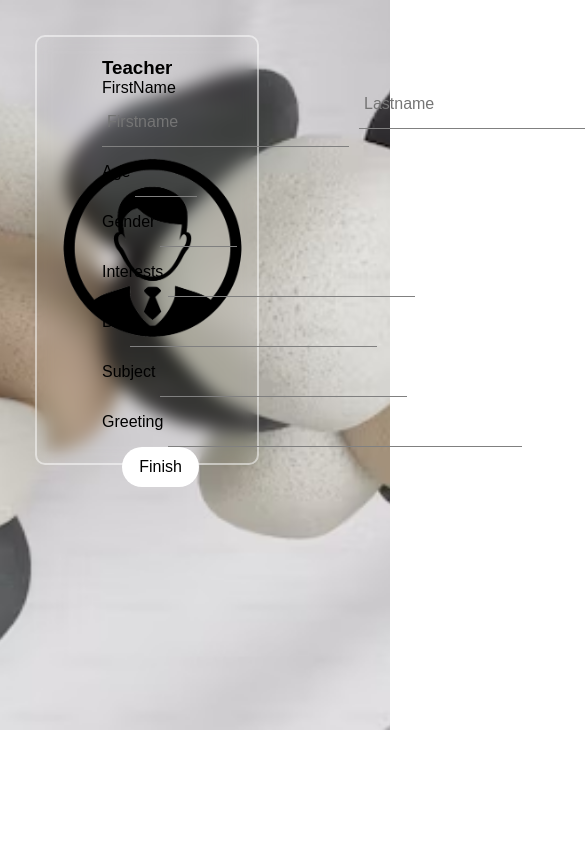
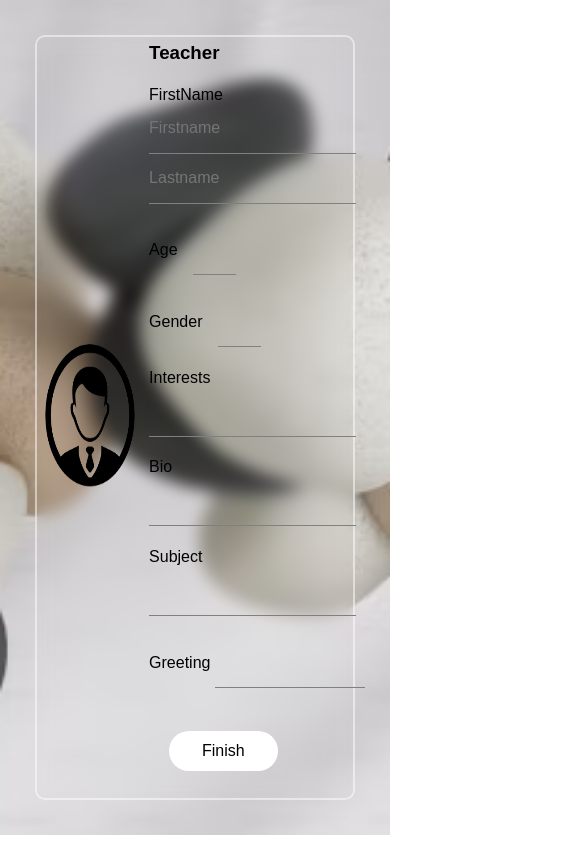
Before and after one commit to HesamOdinAbbaspour/User-Information-js, a plain HTML site: page index.html in a window 390 px wide. Shown: the top 844 px of the page, 585 px wide, since content can reach past the window. Drawn offline with Linux system fonts and the light colour scheme.

Commit message:
Add Responsive Mobiles

```diff
--- a/css/style.css
+++ b/css/style.css
@@ -5,7 +5,7 @@
     font-family: 'Montserrat', sans-serif;
   }
   .container {
-    background-image: url('/images/background.avif');
+    background-image: url('../images/background.avif');
     background-size:cover;
     background-position:center;
     background-repeat: no-repeat;
@@ -59,10 +59,12 @@
     border-bottom:1px solid grey;
   }
   .age{
-    width: 12%;
+    width: 20%;
+    margin-left: 5%;
   }
   .gender{
-    width: 15%;
+    width: 20%;
+    margin-left: 5%;
   }
   .greeting{
     width: 69%;
@@ -88,3 +90,37 @@
     display: flex;
     align-items: center;
   }
+  @media only screen and (max-width: 768px){
+    .container{height: 100%;}
+    .information{
+      width: 100%;
+      height: 100%;
+      padding: 5px;
+    }
+    .profile{
+      width: 6rem;
+      height: 10rem;
+    }
+    .picture{
+      width: 25%;
+    }
+    .full{
+      display: block;
+      margin-top: 10%;
+    }
+    .input-box{margin-top: 10%;}
+    .input-box input{
+      padding: 0;
+    }
+    .content{
+      margin-left: 10%;
+    }
+    .greeting{
+      margin-bottom: 10%;
+    }
+    button{
+      margin-top: 10%;
+      margin-bottom: 10%;
+      width: 50%;
+    }
+  }
```
